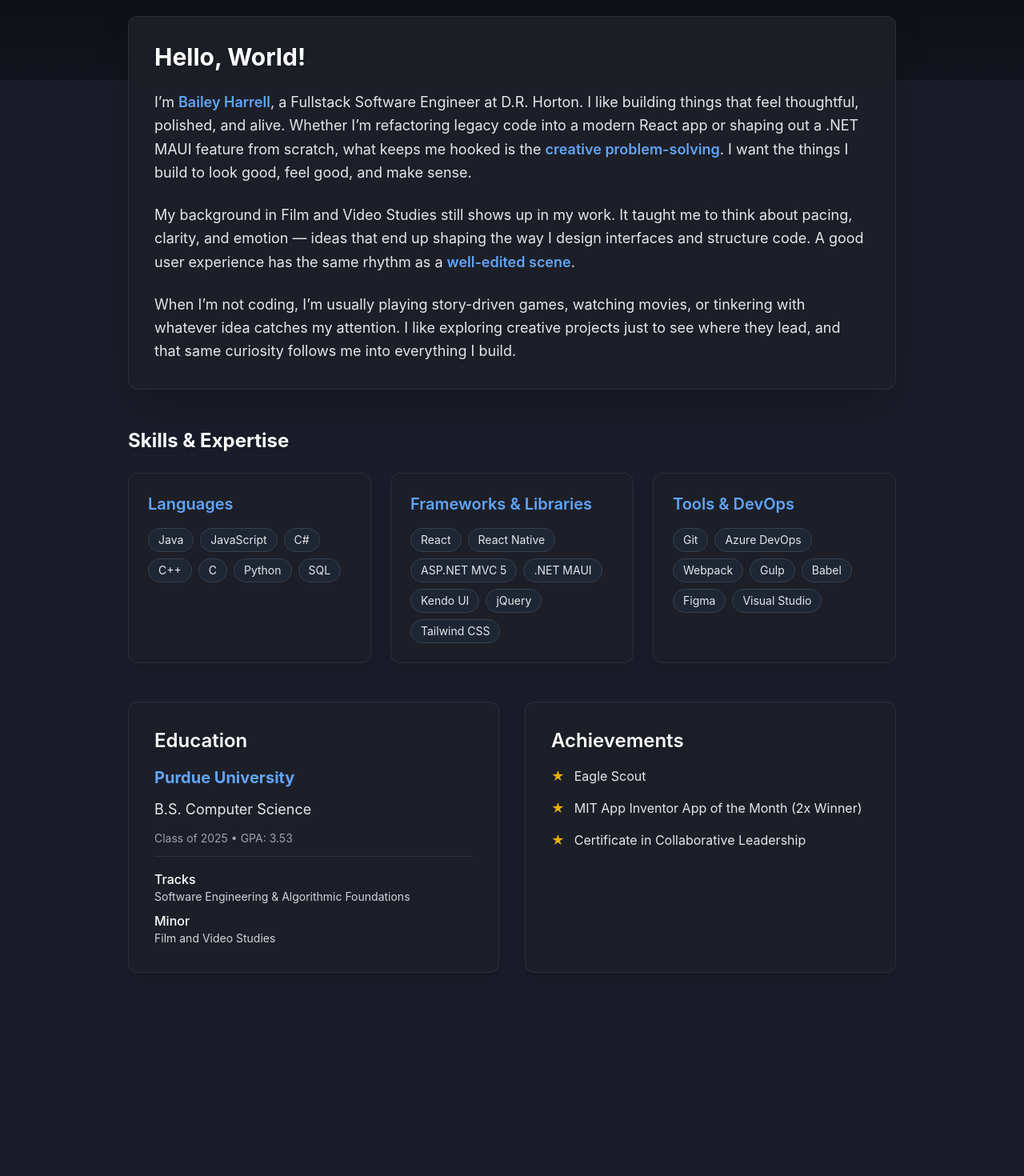
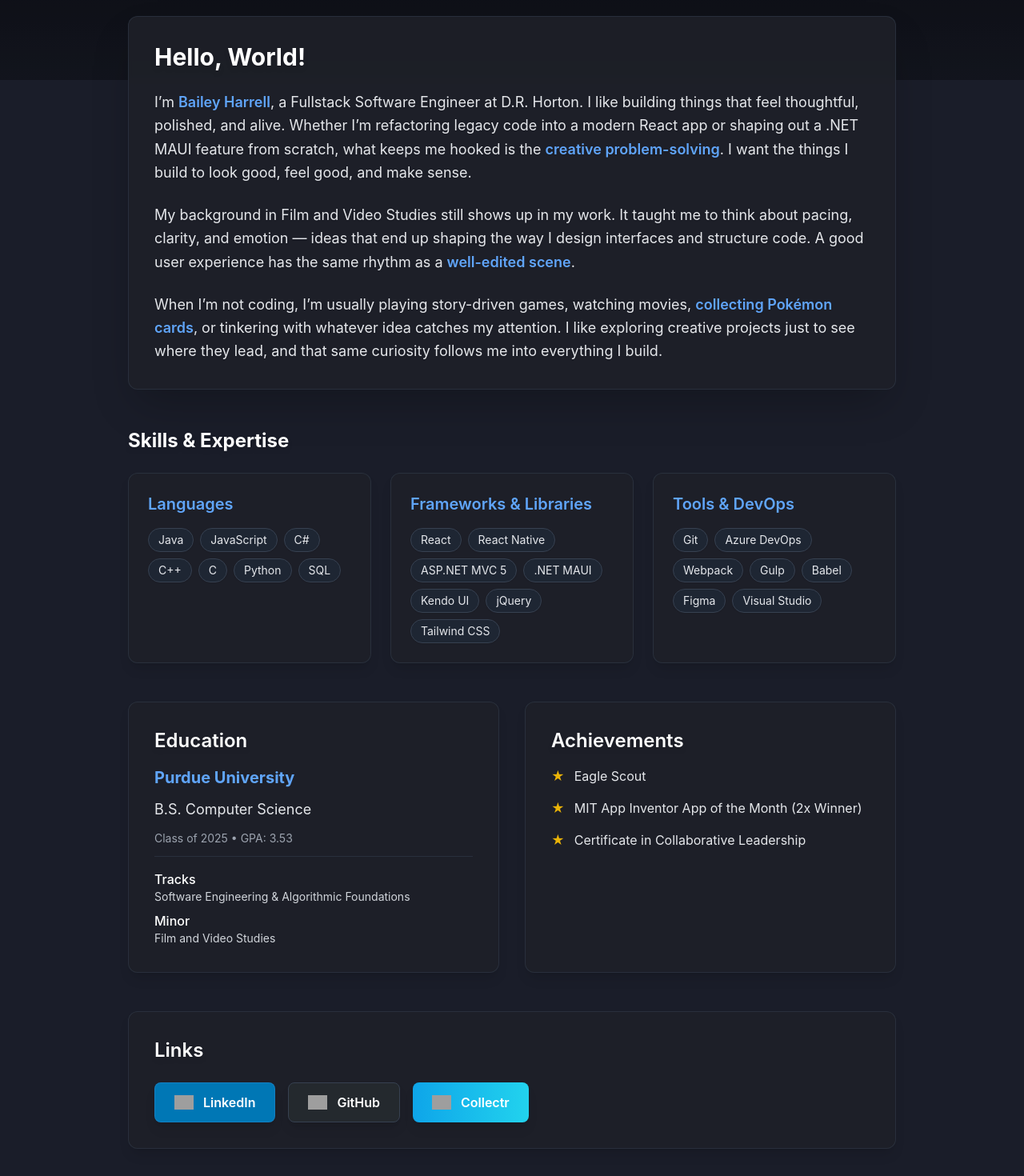
Before and after one commit to bharrell1013/wbrh-plus, a React (Create React App) app: page /about in a window 1280 px wide. Shown: the part 284-1754 px from the top of the page at 80% size. Before the commit the page ends 1548 px from the top, so only its background shows below. Built offline with nearby package versions, Linux system fonts and the light colour scheme; no server answers; the database is empty; grey boxes are pictures that could not be loaded.

Commit message:
added new links

```diff
--- a/package.json
+++ b/package.json
@@ -42,5 +42,5 @@
     "tailwindcss": "^3.4.17",
     "web-vitals": "^4.2.4"
   },
-  "homepage": "."
+  "homepage": "/"
 }
--- a/public/index.html
+++ b/public/index.html
@@ -5,15 +5,12 @@
     <link rel="icon" href="%PUBLIC_URL%/favicon.ico" />
     <meta name="viewport" content="width=device-width, initial-scale=1" />
     <meta name="theme-color" content="#000000" />
-    <meta
-      name="description"
-      content="WBRH+ Portfolio Website"
-    />
+    <meta name="description" content="WBRH+ Portfolio Website" />
     <link rel="apple-touch-icon" href="%PUBLIC_URL%/logo192.png" />
     <link rel="manifest" href="%PUBLIC_URL%/manifest.json" />
     <title>WBRH+</title>
   </head>
-  <body>
+  <body style="background-color: #1a1d29">
     <noscript>You need to enable JavaScript to run this app.</noscript>
     <div id="root"></div>
     <!-- This is where React will mount your application -->
--- a/src/pages/AboutMePage.js
+++ b/src/pages/AboutMePage.js
@@ -1,6 +1,27 @@
-import React from "react";
+import React, { useState, useEffect } from "react";
+import { getProjects } from "../firebaseUtils";
 
 const AboutMePage = () => {
+  const [collectrLink, setCollectrLink] = useState(
+    "https://app.getcollectr.com/"
+  );
+
+  useEffect(() => {
+    const fetchLink = async () => {
+      try {
+        const projects = await getProjects();
+        const projectWithLink = projects.find((p) => p.links?.collectr);
+        if (projectWithLink?.links?.collectr) {
+          setCollectrLink(projectWithLink.links.collectr);
+        }
+      } catch (error) {
+        console.error("Error fetching collectr link:", error);
+      }
+    };
+
+    fetchLink();
+  }, []);
+
   const skills = [
     {
       category: "Languages",
@@ -82,9 +103,18 @@
 
           <p className="text-gray-200 text-lg leading-relaxed drop-shadow-sm">
             When I’m not coding, I’m usually playing story-driven games,
-            watching movies, or tinkering with whatever idea catches my
-            attention. I like exploring creative projects just to see where they
-            lead, and that same curiosity follows me into everything I build.
+            watching movies,{" "}
+            <a
+              href={collectrLink}
+              target="_blank"
+              rel="noopener noreferrer"
+              className="text-blue-400 hover:text-blue-300 transition-colors font-semibold"
+            >
+              collecting Pokémon cards
+            </a>
+            , or tinkering with whatever idea catches my attention. I like
+            exploring creative projects just to see where they lead, and that
+            same curiosity follows me into everything I build.
           </p>
         </div>
 
@@ -118,7 +148,7 @@
         </div>
 
         {/* Additional Sections */}
-        <div className="grid grid-cols-1 md:grid-cols-2 gap-8">
+        <div className="grid grid-cols-1 md:grid-cols-2 gap-8 mb-12">
           <div className="bg-[#1e2129]/90 backdrop-blur-sm rounded-xl p-8 shadow-lg border border-gray-700/50 hover:border-gray-600 transition-all duration-300">
             <h3 className="text-2xl font-semibold text-white mb-4 drop-shadow-md">
               Education
@@ -172,6 +202,54 @@
             </div>
           </div>
         </div>
+
+        {/* Links Section */}
+        <div className="bg-[#1e2129]/90 backdrop-blur-sm rounded-xl p-8 shadow-lg border border-gray-700/50 hover:border-gray-600 transition-all duration-300">
+          <h3 className="text-2xl font-semibold text-white mb-6 drop-shadow-md">
+            Links
+          </h3>
+          <div className="flex flex-wrap gap-4">
+            <a
+              href="https://www.linkedin.com/in/william-bailey-rankin-harrell/"
+              target="_blank"
+              rel="noopener noreferrer"
+              className="flex items-center space-x-3 px-6 py-3 bg-[#0077b5] rounded-lg text-white font-semibold hover:bg-[#006396] transition-all shadow-lg group border border-blue-400/20"
+            >
+              <img
+                src="https://firebasestorage.googleapis.com/v0/b/wbrh-plus.firebasestorage.app/o/about-me%2Flinkedin_logo.png?alt=media&token=7099910d-8369-433e-a322-45aae0cba3e7"
+                alt="LinkedIn"
+                className="w-6 h-6 object-contain"
+              />
+              <span>LinkedIn</span>
+            </a>
+            <a
+              href="https://github.com/bharrell1013"
+              target="_blank"
+              rel="noopener noreferrer"
+              className="flex items-center space-x-3 px-6 py-3 bg-[#24292e] rounded-lg text-white font-semibold hover:bg-[#2f363d] transition-all shadow-lg group border border-gray-700"
+            >
+              <img
+                src="https://firebasestorage.googleapis.com/v0/b/wbrh-plus.firebasestorage.app/o/about-me%2Fgithub_logo.png?alt=media&token=ebe1effe-01ee-44bb-b750-d3a7155e8623"
+                alt="GitHub"
+                className="w-6 h-6 object-contain"
+              />
+              <span>GitHub</span>
+            </a>
+            <a
+              href={collectrLink}
+              target="_blank"
+              rel="noopener noreferrer"
+              className="flex items-center space-x-3 px-6 py-3 bg-gradient-to-r from-sky-500 to-cyan-400 rounded-lg text-white font-semibold hover:from-sky-400 hover:to-cyan-300 transition-all shadow-lg group"
+            >
+              <img
+                src="https://firebasestorage.googleapis.com/v0/b/wbrh-plus.firebasestorage.app/o/about-me%2Fcollectr_logo.png?alt=media&token=fd9842ac-50be-4b1d-8e62-41d4f1ab6b23"
+                alt="Collectr"
+                className="w-6 h-6 object-contain"
+              />
+              <span>Collectr</span>
+            </a>
+          </div>
+        </div>
       </div>
     </div>
   );
--- a/src/pages/ProjectPage.js
+++ b/src/pages/ProjectPage.js
@@ -96,8 +96,8 @@
   return (
     <div className="min-h-screen bg-[#0F1014] pt-16">
       {/* Hero Section */}
-      <div className="relative w-full h-[50vh] md:h-[calc(100vh-64px)]">
-        <div className="absolute inset-0 bg-gray-900">
+      <div className="relative w-full min-h-[50vh] md:min-h-[calc(100vh-64px)] flex flex-col justify-end">
+        <div className="absolute inset-0 bg-gray-900 z-0">
           <img
             src={project.imageUrl || "/api/placeholder/1200/600"}
             alt={project.title}
@@ -109,7 +109,7 @@
         </div>
 
         {/* Content Overlay */}
-        <div className="absolute bottom-0 left-0 p-8 w-full">
+        <div className="relative z-10 p-8 w-full">
           <div className="max-w-3xl">
             <h1 className="text-5xl font-bold text-white mb-4">
               {project.title}
@@ -129,7 +129,7 @@
               ))}
             </div>
             <p className="text-gray-200 text-lg mb-8">{project.description}</p>
-            <div className="flex space-x-4">
+            <div className="flex flex-wrap gap-4">
               {project.links?.live && (
                 <a
                   href={project.links.live}
@@ -158,6 +158,16 @@
                   className="px-8 py-3 bg-indigo-700 text-white rounded hover:bg-indigo-600 transition-colors"
                 >
                   DOWNLOAD
+                </a>
+              )}
+              {project.links?.collectr && (
+                <a
+                  href={project.links.collectr}
+                  target="_blank"
+                  rel="noopener noreferrer"
+                  className="px-8 py-3 bg-gradient-to-r from-sky-500 to-cyan-400 text-white font-bold rounded hover:from-sky-400 hover:to-cyan-300 transition-all shadow-lg"
+                >
+                  BONUS: MY COLLECTION
                 </a>
               )}
             </div>
--- a/src/styles/LoadingScreen.css
+++ b/src/styles/LoadingScreen.css
@@ -2,6 +2,10 @@
 .intro-container {
   position: fixed;
   inset: 0;
+  top: 0;
+  left: 0;
+  right: 0;
+  bottom: 0;
   display: flex;
   justify-content: center;
   align-items: center;
@@ -31,7 +35,7 @@
 }
 
 .logo-text {
-    font-family: 'Montserrat', sans-serif;
+  font-family: "Montserrat", sans-serif;
   color: white;
   font-size: 5rem;
   letter-spacing: -2px;
@@ -73,7 +77,7 @@
 }
 
 .plus-text {
-    font-family: 'Arial', sans-serif;
+  font-family: "Arial", sans-serif;
   color: white;
   font-size: 5rem;
   font-weight: 300;
```
Also changed, not shown: public/manifest.json, 1 other file (tests, documents, lock files or other folders). Lines whose indentation alone changed are shown as unchanged.
